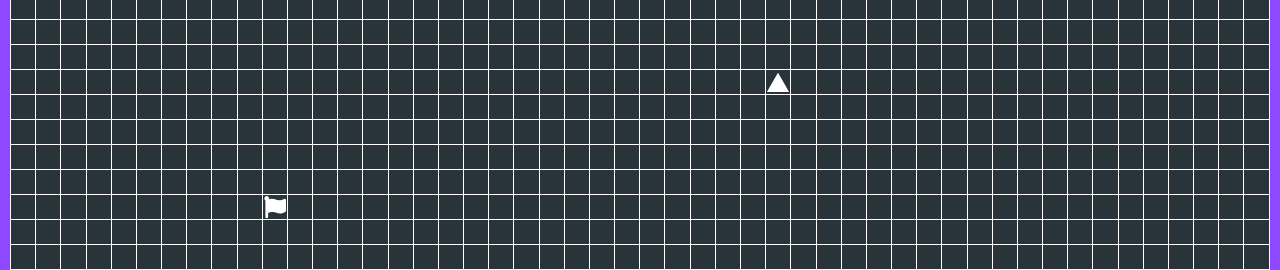
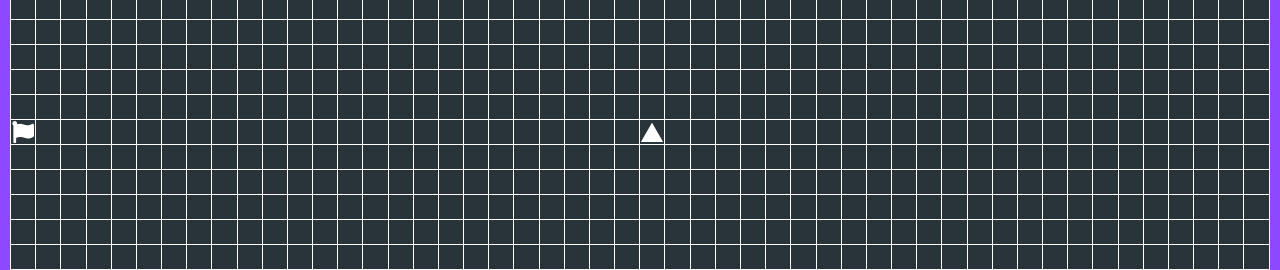
Before and after one commit to CinatitBR/amazing-pathfinding-visualizer, a React (Create React App) app: page / in a window 1280 px wide. Shown: the part 314-584 px from the top of the page. Built offline with nearby package versions, Linux system fonts and the light colour scheme; a web font is replaced by a local one.

Commit message:
Update grid size on window resize

```diff
--- a/src/App.tsx
+++ b/src/App.tsx
@@ -83,8 +83,6 @@ const createGrid = ({
   return grid;
 }
 
-const initialStartPos = { row: 10, col: 30 };
-const initialTargetPos = { row: 15, col: 10 };
 const rowCount = 25;
 const colCount = 50;
 const nodeWidth = 25;
@@ -93,9 +91,11 @@ const popSound = new Audio(popSoundPath);
 
 function App() {
   const [grid, setGrid] = useState<TGrid>([]);
-  const [startPos, setStartPos] = useState(initialStartPos);
-  const [targetPos, setTargetPos] = useState(initialTargetPos);
   const [algoStatus, setAlgoStatus] = useState<'initial' | 'finished' | 'running'>('initial');
+
+  const startPos = useRef<TPosition>({ row: 0, col: 0 });
+  const targetPos = useRef<TPosition>({ row: 0, col: 0 });
+  const gridWidth = useRef<number | null>(null);
 
   const mousePressedType = useRef<string | false>(false);
   const boardWrapperRef = useRef<HTMLDivElement>(null);
@@ -110,8 +110,13 @@ function App() {
   }, [])
 
   const restartGrid = () => {
-    const newGrid = createGrid({ rowCount, colCount, startPos, targetPos });
-    setGrid(newGrid)
+    const newGrid = createGrid({
+      rowCount,
+      colCount,
+      startPos: startPos.current,
+      targetPos: targetPos.current
+    });
+    setGrid(newGrid);
   }
 
   const handleMouseDown = useCallback((e: any, row: number, col: number, state: string) => {
@@ -169,8 +174,8 @@ function App() {
 
       // Set the new positions of "start" or "target" nodes
       mousePressedType.current === 'start'
-        ? setStartPos({ row, col })
-        : setTargetPos({ row, col });
+        ? startPos.current = { row, col }
+        : targetPos.current = { row, col };
     }
   }, [updateNodeState])
 
@@ -246,7 +251,11 @@ function App() {
   }
 
   const runDijkstra = () => {
-    const { visitedNodesInOrder, nodesInPathOrder } = dijkstra({grid, startPos});
+    const {
+      visitedNodesInOrder,
+      nodesInPathOrder
+    } = dijkstra({ grid, startPos: startPos.current });
+
     animateDijkstra(visitedNodesInOrder, nodesInPathOrder);
   }
 
@@ -264,13 +273,24 @@ function App() {
   }
 
   useEffect(() => {
-    if (!boardWrapperRef.current) {
-      return;
+
+    const getInitialGrid = () => {
+      // Calculate initial grid sizes
+      const initialGridWidth = boardWrapperRef.current!.scrollWidth;
+      const colCount = Math.floor(initialGridWidth / nodeWidth);
+
+      const initialStartPos = {
+        row: Math.floor(rowCount / 2),
+        col: Math.floor(colCount / 2)
+      }
+      const initialTargetPos = {
+        row: Math.floor(rowCount / 2),
+        col: 0
       }
 
-    // Calculate initial grid sizes
-    const gridWidth = boardWrapperRef.current.scrollWidth;
-    const colCount = Math.floor(gridWidth / nodeWidth);
+      // Update refs
+      startPos.current = initialStartPos;
+      targetPos.current = initialTargetPos;
 
       // Create initial grid
       const initialGrid = createGrid({
@@ -280,18 +300,10 @@ function App() {
         targetPos: initialTargetPos
       });
 
-    setGrid(initialGrid);
-
-    const resizeGrid = () => {
-      // Check if ref is null
-      if (!boardWrapperRef.current) {
-        return;
+      return { initialGrid, initialGridWidth };
     }
 
-      // Calculate new grid sizes
-      const gridWidth = boardWrapperRef.current.scrollWidth;
-      const colCount = Math.floor(gridWidth / nodeWidth);
-
+    const resizeGrid = (newColCount: number) => {
       // Update grid
       setGrid(prevGrid => {
         const newGrid: TGrid = [];
@@ -300,7 +312,7 @@ function App() {
         for (let row = 0; row < rowCount; row++) {
           const currentRow = [];
 
-          for (let col = 0; col < colCount; col++) {
+          for (let col = 0; col < newColCount; col++) {
             const currentNode = prevGrid[row][col];
 
             // Check if current node exist
@@ -321,11 +333,66 @@ function App() {
           newGrid.push(currentRow);
         }
 
+        // Check if start node is beyond the col limit
+        if (startPos.current.col > newColCount - 1) {
+          // Update start position
+          startPos.current.col = newColCount - 1;
+
+          // Set the new start node
+          newGrid
+            [startPos.current.row]
+            [startPos.current.col]
+            .state = 'start';
+        }
+
+        // Check if target node is beyond the col limit
+        if (targetPos.current.col > newColCount - 1) {
+          // Update start position
+          targetPos.current.col = newColCount - 1;
+
+          // Set the new start node
+          newGrid
+            [targetPos.current.row]
+            [targetPos.current.col]
+            .state = 'target';
+        }
+
         return newGrid;
       });
     }
 
-    window.addEventListener('resize', resizeGrid);
+    const handleResize = () => {
+      // Check if refs are null
+      if (
+        !boardWrapperRef.current ||
+        !gridWidth.current
+      ) {
+        return;
+      }
+
+      const newGridWidth = boardWrapperRef.current.scrollWidth;
+      const newColCount = Math.floor(newGridWidth / nodeWidth);
+
+      // Check if new grid width is different than current grid width
+      if (
+        newGridWidth > gridWidth.current + 1 ||
+        newGridWidth < gridWidth.current - 1
+      ) {
+        // Resize grid to new col count
+        resizeGrid(newColCount);
+
+        // Update gridWidth
+        gridWidth.current = newGridWidth;
+      }
+    }
+
+    // Update grid to initialGrid
+    const { initialGrid, initialGridWidth } = getInitialGrid();
+    setGrid(initialGrid);
+    gridWidth.current = initialGridWidth;
+
+    // Add resize event listener
+    window.addEventListener('resize', handleResize);
   }, []);
 
   return (
```
Lines whose indentation alone changed are shown as unchanged.
